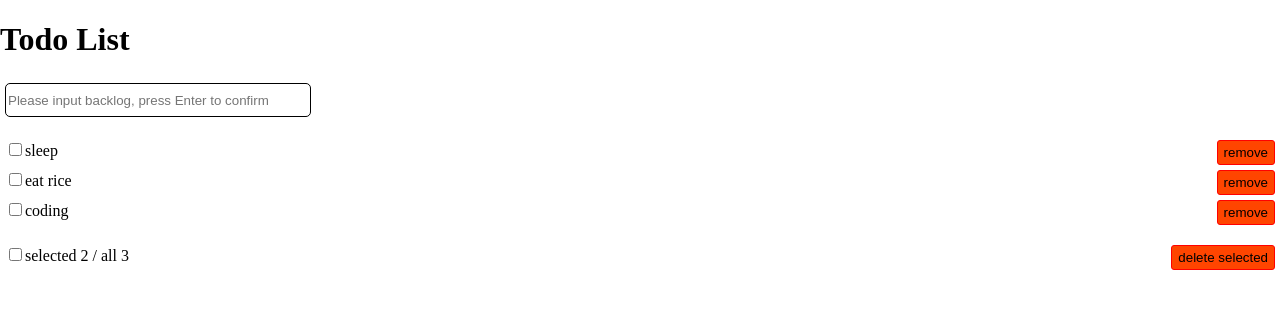
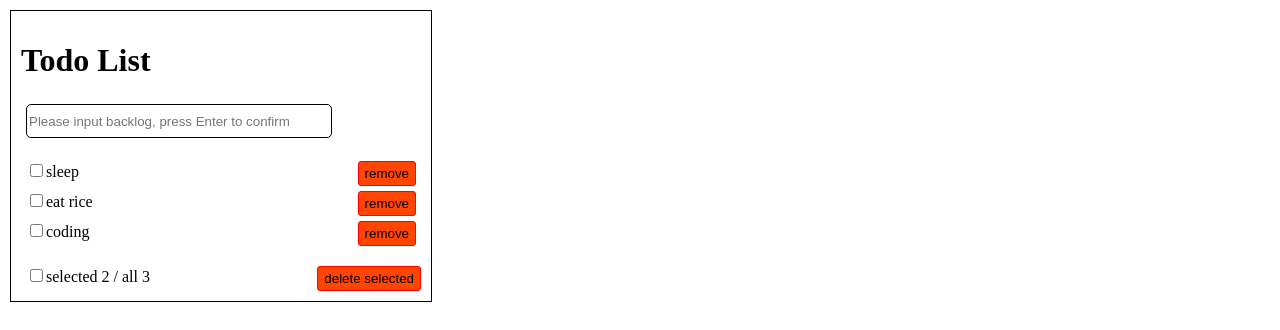
Before and after one commit to BlackZhang01/Vue-learn-related, a Vue app: page / in a window 1280 px wide. Shown: the top 330 px of the page. Built offline with nearby package versions, Linux system fonts and the light colour scheme.

Commit message:
change css style

```diff
--- a/src/App.vue
+++ b/src/App.vue
@@ -1,13 +1,13 @@
 <!--
  * @Author: your name
  * @Date: 2021-11-24 22:14:39
- * @LastEditTime: 2021-11-25 05:47:37
+ * @LastEditTime: 2021-11-25 11:14:43
  * @LastEditors: Please set LastEditors
  * @Description: 打开koroFileHeader查看配置 进行设置: https://github.com/OBKoro1/koro1FileHeader/wiki/%E9%85%8D%E7%BD%AE
  * @FilePath: /Vue-learn-related/src/App.vue
 -->
 <template>
-  <div>
+  <div id="app">
     <h1>Todo List</h1>
     <div class="header">
       <input
@@ -91,6 +91,13 @@ export default {
         list-style: none;
     }
 
+    #app{
+        border: solid 1px black;
+        padding: 10px;
+        margin: 10px;
+        width: 400px;
+    }
+
     /* header style */
     .header{
         width: 100%;
@@ -110,7 +117,7 @@ export default {
     /* main style */
     .main{
         margin-top: 20px;
-        width: 100%;
+        width: 400px;
         box-sizing: border-box;
     }
     .main li{
@@ -121,9 +128,13 @@ export default {
         height: 30px;
 
     }
+    .main li:hover{
+        background-color: gray;
+    }
 
     /* footer style */
     .footer{
+        width: 400px;
         margin-top: 15px;
         margin-left: 5px;
         display: flex;
```
Also changed, not shown: public/logo.png (renamed from src/assets/logo.png).
